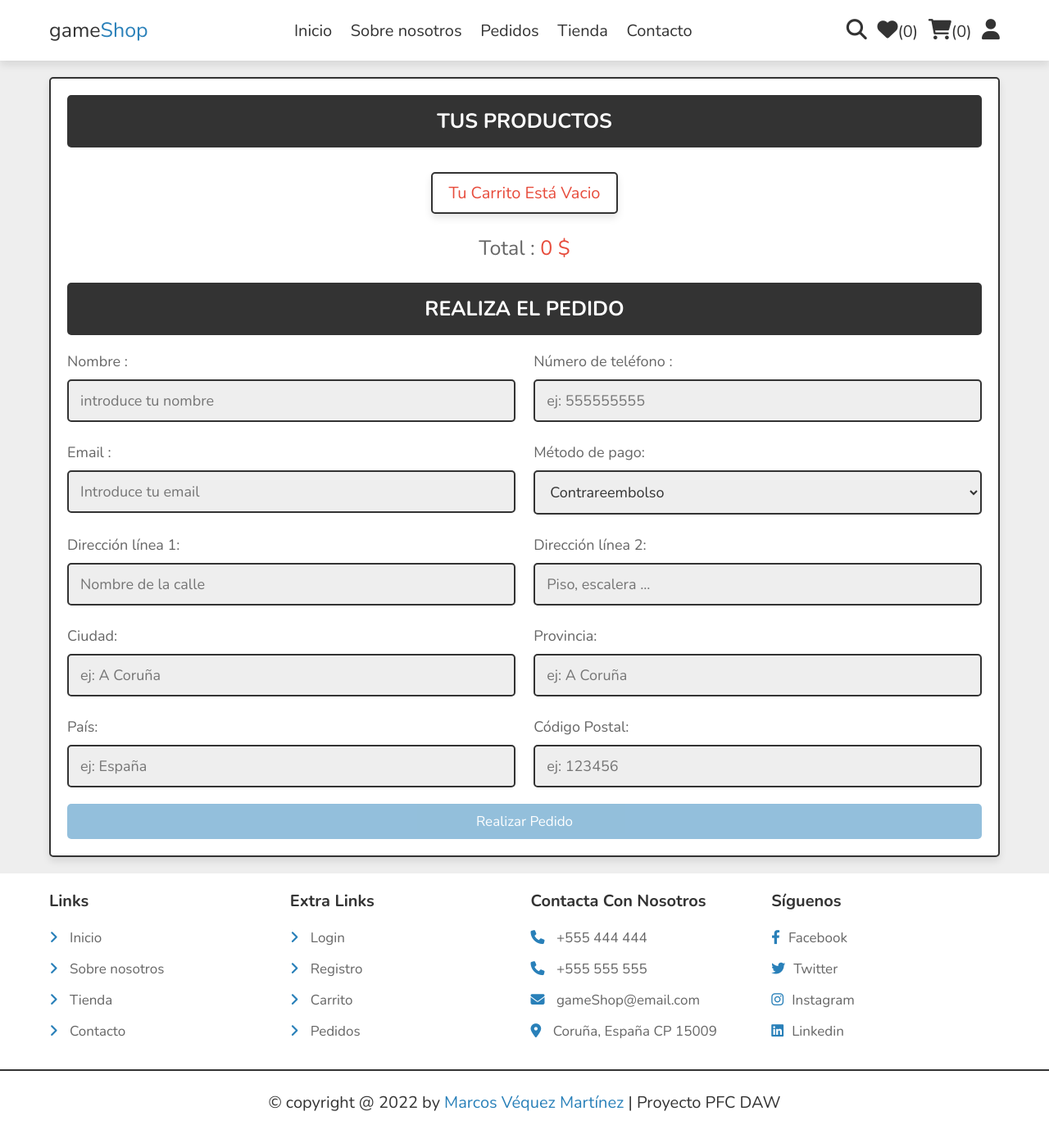
After one commit to MarcosVequez/gameShop_PFC, a PHP site: page /checkout.php in a window 1280 px wide. The commit adds this page. Shown: the whole page at 82% size. Run offline with PHP 8.4, Linux system fonts and the light colour scheme; the visitor is signed in with stand-in values (Sample User, id 1); data that the repository does not hold is empty; some libraries are stand-ins or nearby versions.

Commit message:
Creado wishlist.php, checkout.php, quick_view.php, update_user.php y pequeñas correcciones

```diff
--- a/cart.php
+++ b/cart.php
@@ -90,8 +90,8 @@ if(isset($_POST['update_qty'])){
    <div class="cart-total">
       <p>Total : <span><?= $total; ?> €</span></p>
       <a href="shop.php" class="option-btn">Continuar comprando</a>
-      <a href="cart.php?delete_all" class="delete-btn <?= ($total > 1)?'':'disabled'; ?>">Vaciar el carrito</a>
-      <a href="checkout.php" class="btn <?= ($total > 1)?'':'disabled'; ?>">Realizar pedido</a>
+      <a href="cart.php?delete_all" class="delete-btn <?= ($total > 0)?'':'disabled'; ?>">Vaciar el carrito</a>
+      <a href="checkout.php" class="btn <?= ($total > 0)?'':'disabled'; ?>">Realizar pedido</a>
    </div>
 
 </section>
--- /dev/null
+++ b/checkout.php
@@ -0,0 +1,154 @@
+<?php
+
+include 'components/connect.php';
+
+session_start();
+
+if(isset($_SESSION['user_id'])){
+   $user_id = $_SESSION['user_id'];
+}else{
+   $user_id = '';
+   header('location:login.php');
+};
+
+if(isset($_POST['pedido'])){
+
+   $name = $_POST['nombre'];
+   $telefono = $_POST['telefono'];
+   $email = $_POST['email'];
+   $metodo = $_POST['metodo'];
+   $direccion =  $_POST['calle'] .', '. $_POST['piso'] .', '. $_POST['ciudad'] .', '. $_POST['provincia'] .', '. $_POST['pais'] .' - '. $_POST['codigo_postal'];
+   $total_productos = $_POST['total_productos'];
+   $total_precio = $_POST['total_precio'];
+
+   $check_cart = $conn->prepare("SELECT * FROM `carrito` WHERE usuario_id = ?");
+   $check_cart->execute([$user_id]);
+
+   if($check_cart->rowCount() > 0){
+
+      $insert_order = $conn->prepare("INSERT INTO `pedidos`(usuario_id, nombre, telefono, email, metodo, direccion, total_productos, total_precio) VALUES(?,?,?,?,?,?,?,?)");
+      $insert_order->execute([$user_id, $name, $telefono, $email, $metodo, $direccion, $total_productos, $total_precio]);
+
+      $delete_cart = $conn->prepare("DELETE FROM `carrito` WHERE usuario_id = ?");
+      $delete_cart->execute([$user_id]);
+
+      $message[] = 'Pedido realizado correctamente';
+   }else{
+      $message[] = 'Tu carrito está vacio';
+   }
+
+}
+
+?>
+
+<!DOCTYPE html>
+<html lang="es-ES">
+<head>
+   <meta charset="UTF-8">
+   <meta http-equiv="X-UA-Compatible" content="IE=edge">
+   <meta name="viewport" content="width=device-width, initial-scale=1.0">
+   <title>Checkout</title>
+
+   <!-- font awesome cdn link  -->
+   <link rel="stylesheet" href="https://cdnjs.cloudflare.com/ajax/libs/font-awesome/6.1.1/css/all.min.css">
+
+
+   <link rel="stylesheet" href="css/style.css">
+
+</head>
+<body>
+
+<?php include 'components/web_header.php'; ?>
+
+<section class="checkout-orders">
+
+   <form action="" method="POST">
+
+   <h3>Tus productos</h3>
+
+      <div class="display-orders">
+      <?php
+         $total_precio = 0;
+         $cart_items[] = '';
+         $select_cart = $conn->prepare("SELECT * FROM `carrito` WHERE usuario_id = ?");
+         $select_cart->execute([$user_id]);
+         if($select_cart->rowCount() > 0){
+            while($fetch_cart = $select_cart->fetch(PDO::FETCH_ASSOC)){
+               $cart_items[] = $fetch_cart['nombre'].' ('.$fetch_cart['precio'].' x '. $fetch_cart['cantidad'].') - ';
+               $total_productos = implode($cart_items);
+               $total_precio += ($fetch_cart['precio'] * $fetch_cart['cantidad']);
+      ?>
+         <p> <?= $fetch_cart['nombre']; ?> <span>(<?= $fetch_cart['precio'].' € x '. $fetch_cart['cantidad'] ; ?>)</span> </p>
+      <?php
+            }
+         }else{
+            echo '<p class="empty">Tu carrito está vacio</p>';
+         }
+      ?>
+         <input type="hidden" name="total_productos" value="<?= $total_productos; ?>">
+         <input type="hidden" name="total_precio" value="<?= $total_precio; ?>" value="">
+         <div class="grand-total">Total : <span><?= $total_precio; ?> $</span></div>
+      </div>
+
+      <h3>Realiza el pedido</h3>
+
+      <div class="flex">
+         <div class="inputBox">
+            <span>Nombre :</span>
+            <input type="text" name="nombre" required placeholder="introduce tu nombre" class="box" maxlength="100" value="<?= $fetch_profile["nombre"]; ?>">
+         </div>
+         <div class="inputBox">
+            <span>Número de teléfono :</span>
+            <input type="number" name="telefono" required placeholder="ej: 555555555" class="box" min="0" max="999999999" >
+         </div>
+         <div class="inputBox">
+            <span>Email :</span>
+            <input type="email" name="email" required placeholder="Introduce tu email" class="box" maxlength="50" value="<?= $fetch_profile["email"]; ?>">
+         </div>
+         <div class="inputBox">
+            <span>Método de pago:</span>
+            <select name="metodo" class="box" required>
+               <option value="Contrareembolso">Contrareembolso</option>
+               <option value="Tarjeta de crédito">Tarjeta de crédito</option>
+               <option value="Paypal">Paypal</option>
+            </select>
+         </div>
+         <div class="inputBox">
+            <span>Dirección línea 1:</span>
+            <input type="text" name="calle" placeholder="Nombre de la calle" class="box" maxlength="100" required>
+         </div>
+         <div class="inputBox">
+            <span>Dirección línea 2:</span>
+            <input type="text" name="piso" placeholder="Piso, escalera ..." class="box" maxlength="100" required>
+         </div>
+         <div class="inputBox">
+            <span>Ciudad:</span>
+            <input type="text" name="ciudad" placeholder="ej: A Coruña" class="box" maxlength="50" required>
+         </div>
+         <div class="inputBox">
+            <span>Provincia:</span>
+            <input type="text" name="provincia" placeholder="ej: A Coruña" class="box" maxlength="50" required>
+         </div>
+         <div class="inputBox">
+            <span>País:</span>
+            <input type="text" name="pais" placeholder="ej: España" class="box" maxlength="50" required>
+         </div>
+         <div class="inputBox">
+            <span>Código Postal:</span>
+            <input type="number" min="0" name="codigo_postal" placeholder="ej: 123456" min="0" max="99999" class="box" required>
+         </div>
+      </div>
+
+      <input type="submit" name="pedido" class="btn <?= ($total_precio > 0)?'':'disabled'; ?>" value="Realizar Pedido">
+
+   </form>
+
+</section>
+
+
+<?php include 'components/footer.php'; ?>
+
+<script src="js/script.js"></script>
+
+</body>
+</html>
--- a/components/wishlist_cart.php
+++ b/components/wishlist_cart.php
@@ -6,7 +6,7 @@ if(isset($_POST['add_to_wishlist'])){
       header('location:login.php');
    }else{
 
-      $productoId = $_POST['productoId'];
+      $productoId = $_POST['producto_id'];
       $nombre = $_POST['nombre'];
       $precio = $_POST['precio'];
       $imagen = $_POST['imagen'];
@@ -39,7 +39,7 @@ if(isset($_POST['add_to_cart'])){
       header('location:login.php');
    }else{
 
-      $productoId = $_POST['productoId'];
+      $productoId = $_POST['producto_id'];
       $nombre = $_POST['nombre'];
       $precio = $_POST['precio'];
       $imagen = $_POST['imagen'];
--- a/css/style.css
+++ b/css/style.css
@@ -571,6 +685,85 @@ section{
 .cart-total p span{
    color:var(--red);
 }
+
+.display-orders{
+   text-align: center;
+   padding-bottom: 0;
+}
+
+.display-orders p{
+   display: inline-block;
+   padding:1rem 2rem;
+   margin:1rem .5rem;
+   font-size: 2rem;
+   text-align: center;
+   border:var(--border);
+   background-color: var(--white);
+   box-shadow: var(--box-shadow);
+   border-radius: .5rem;
+}
+
+.display-orders p span{
+   color:var(--red);
+}
+
+.display-orders .grand-total{
+   margin-top: 1.5rem;
+   margin-bottom: 2.5rem;
+   font-size: 2.5rem;
+   color:var(--light-color);
+}
+
+.display-orders .grand-total span{
+   color:var(--red);
+}
+
+.checkout-orders form{
+   padding:2rem;
+   border:var(--border);
+   background-color: var(--white);
+   box-shadow: var(--box-shadow);
+   border-radius: .5rem;
+}
+
+.checkout-orders form h3{
+   border-radius: .5rem;
+   background-color: var(--black);
+   color:var(--white);
+   padding:1.5rem 1rem;
+   text-align: center;
+   text-transform: uppercase;
+   margin-bottom: 2rem;
+   font-size: 2.5rem;
+}
+
+.checkout-orders form .flex{
+   display: flex;
+   flex-wrap: wrap;
+   gap:1.5rem;
+   justify-content: space-between;
+}
+
+.checkout-orders form .flex .inputBox{
+   width: 49%;
+}
+
+.checkout-orders form .flex .inputBox .box{
+   width: 100%;
+   border:var(--border);
+   border-radius: .5rem;
+   font-size: 1.8rem;
+   color:var(--black);
+   padding:1.2rem 1.4rem;
+   margin:1rem 0;
+   background-color: var(--light-bg);
+}
+
+.checkout-orders form .flex .inputBox span{
+   font-size: 1.8rem;
+   color:var(--light-color);
+}
+
 
 .footer{
    background-color: var(--white);
--- a/home.php
+++ b/home.php
@@ -153,7 +153,7 @@ include './components/wishlist_cart.php';
       while($fetch_product = $select_products->fetch(PDO::FETCH_ASSOC)){
    ?>
    <form action="" method="post" class="box">
-      <input type="hidden" name="productoId" value="<?= $fetch_product['id']; ?>">
+      <input type="hidden" name="producto_id" value="<?= $fetch_product['id']; ?>">
       <input type="hidden" name="nombre" value="<?= $fetch_product['nombre']; ?>">
       <input type="hidden" name="precio" value="<?= $fetch_product['precio']; ?>">
       <input type="hidden" name="imagen" value="<?= $fetch_product['imagen_01']; ?>">
```
Also changed, not shown: other parts of css/style.css (+114 -0 lines), quick_view.php (added, +94 -0 lines), update_user.php (added, +83 -0 lines), wishlist.php (added, +103 -0 lines).
